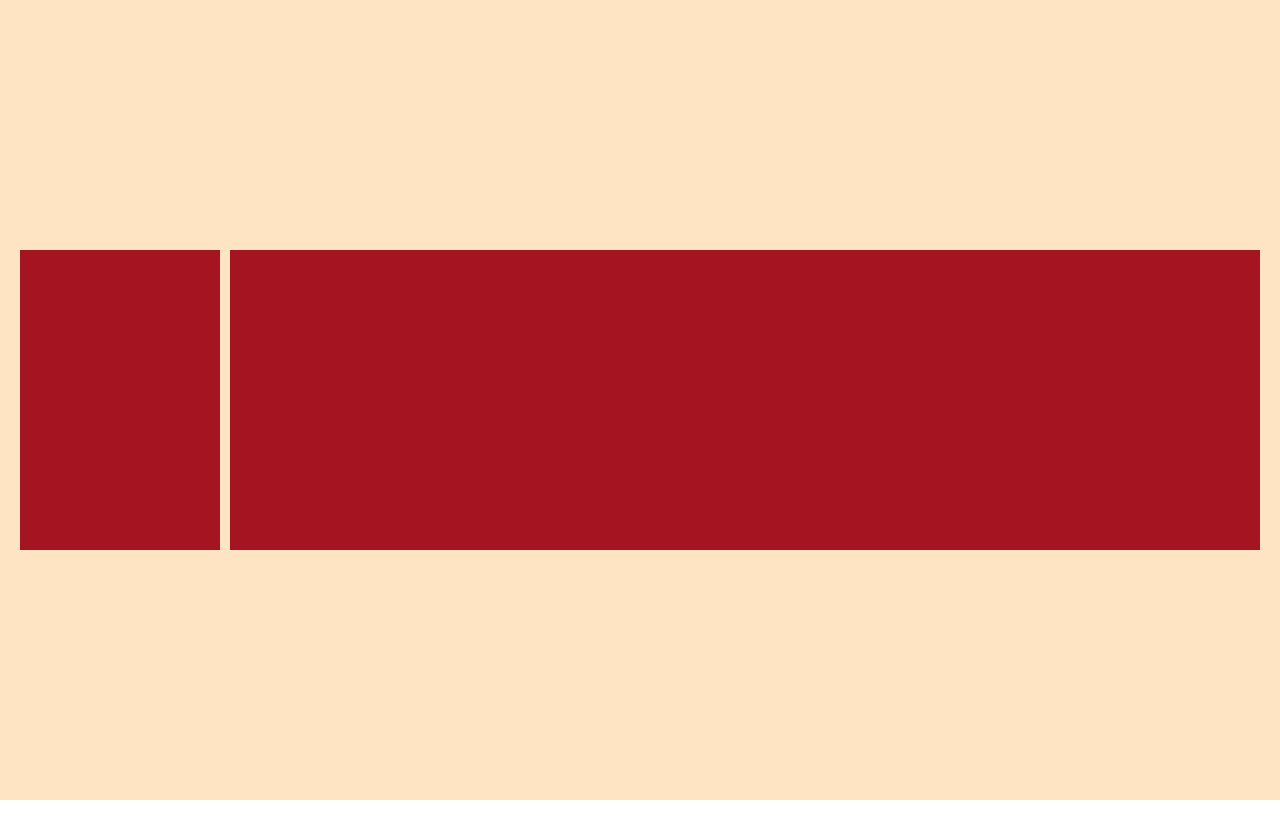
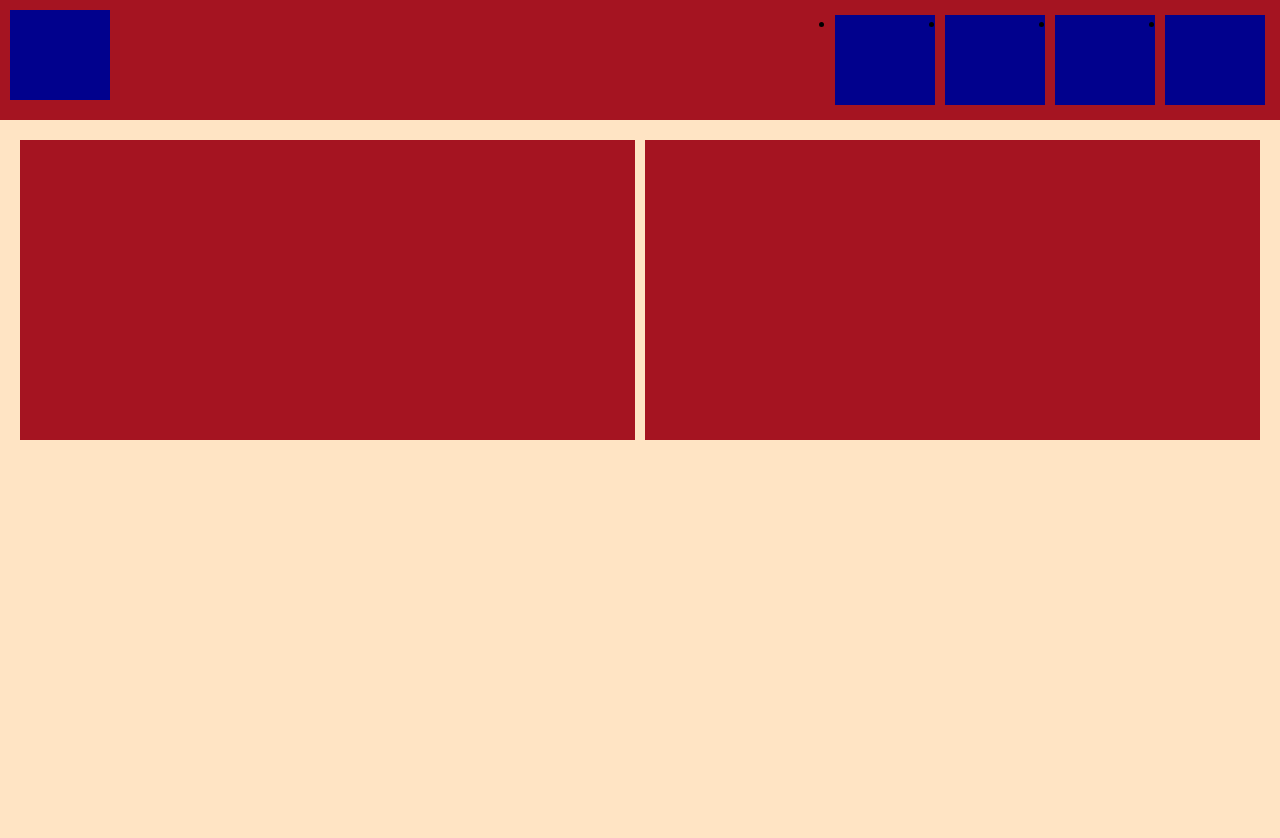
Before and after one commit to alexcheherica/estruturas-semanticas, a plain HTML site: page atividade-itens.html in a window 1280 px wide. Before the commit the page ends 800 px from the top, so only its background shows below. Drawn offline with Linux system fonts and the light colour scheme.

Commit message:
desafio de estruturação

```diff
--- a/atividade-itens.html
+++ b/atividade-itens.html
@@ -1,12 +1,33 @@
 <!DOCTYPE html>
 <html lang="pt-br">
+
 <head>
     <meta charset="UTF-8">
     <meta name="viewport" content="width=device-width, initial-scale=1.0">
     <link rel="stylesheet" href="css/atividade-itens.css">
     <title>Atividade Itens</title>
 </head>
+
 <body>
+
+    <main class="nivel_suco">
+
+        <header id="cabecalho">
+            <div id="logo">
+
+            </div>
+
+            <nav id="menu_principal">
+                <ul>
+                    <li></li>
+                    <li></li>
+                    <li></li>
+                    <li></li>
+                </ul>
+            </nav>
+
+        </header>
+
         <section id="nivel_agua">
 
             <article class="bloco_generico">
@@ -18,5 +39,10 @@
             </article>
 
         </section>
+
+    </main>
+
+
 </body>
+
 </html>
--- a/css/atividade-itens.css
+++ b/css/atividade-itens.css
@@ -14,7 +14,7 @@
     display: flex;
     gap: 10px;
     justify-content: center;
-    align-items: center;
+    align-items: start;
 
 }
 
@@ -22,9 +22,45 @@
     background-color: rgb(165, 20, 33);
     width: 200px;
     height: 300px;
+
+    flex: 2 0 200px;
 }
 
 #caixa_direita{
     /* Flexbox - propriedades de alteração de layout */
     flex: 2 0 200px;
 }
+
+/* Nivel Suco */
+
+#cabecalho{
+    background-color: rgb(165, 20, 33);
+    padding: 10px;
+
+    display: flex;
+    justify-content: space-between;
+}
+
+#logo{
+    background-color: rgb(1, 1, 141);
+    width: 100px;
+    height: 90px;
+}
+
+#menu_principal{
+    padding: 5px;
+
+}
+
+#menu_principal,ul{
+    display: flex;
+    gap: 10px;
+
+}
+
+li{
+    background-color: rgb(1, 1, 141);
+    width: 100px;
+    height: 90px;
+
+}
```
Also changed, not shown: 1 other file. Lines whose indentation alone changed are shown as unchanged.
